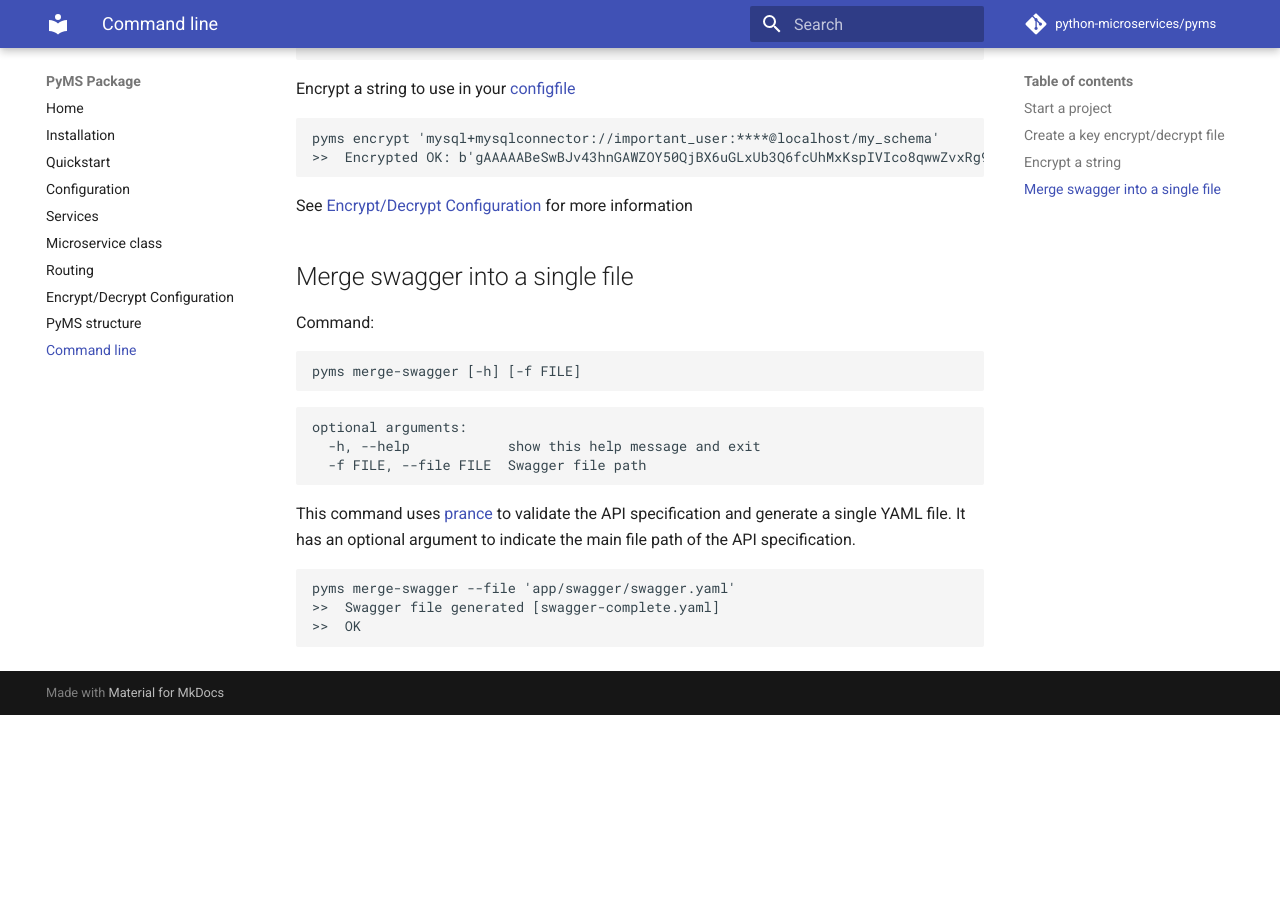
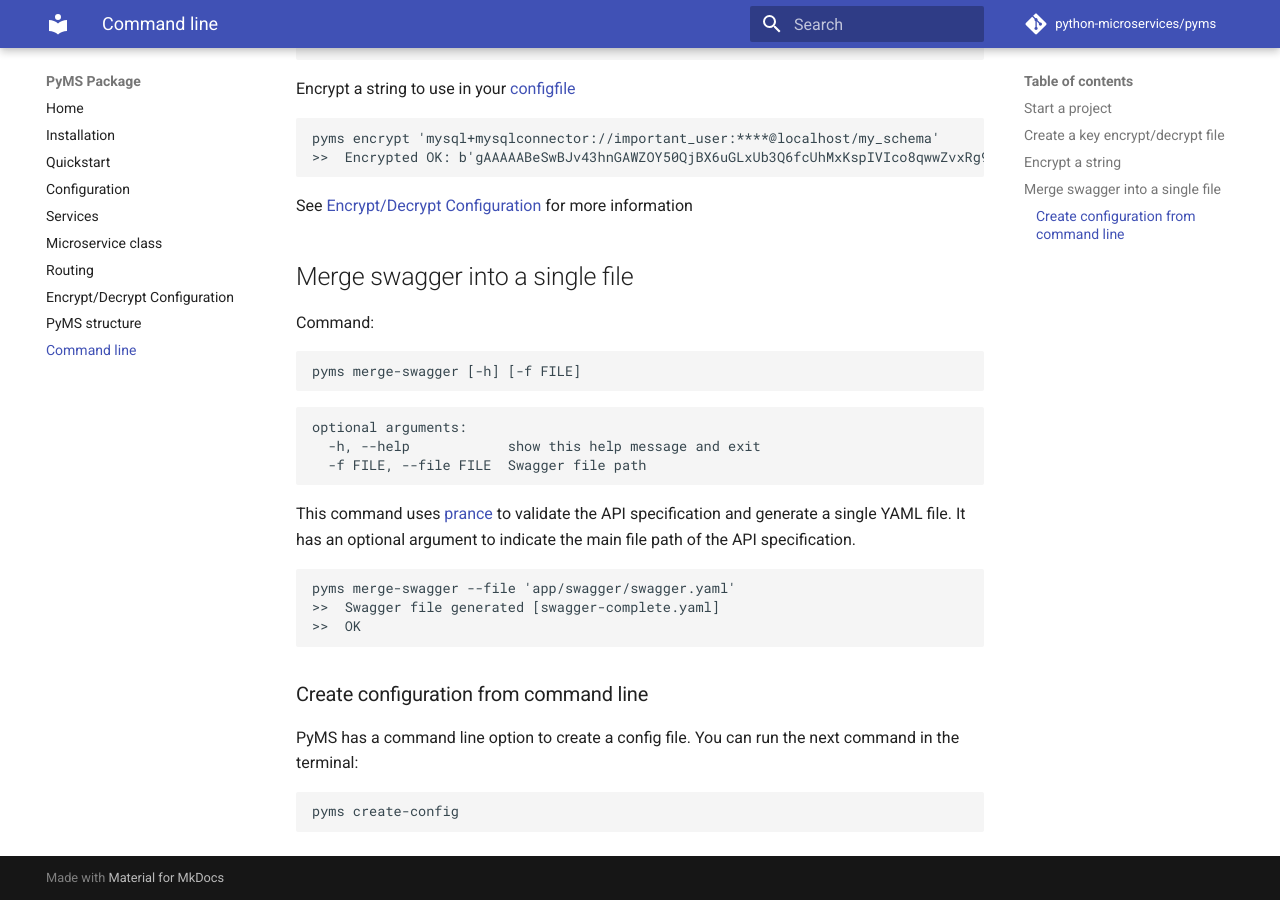
Before and after one commit to python-microservices/python-microservices.github.io, an MkDocs documentation site: the page built from docs/command_line.md, in a window 1280 px wide and 900 px high, scrolled down 1464 px. Built offline with MkDocs 1.6.1 and Material for MkDocs 9.7.7, drawn with Linux system fonts in a browser that asks for light colours; comment, search, counter and statistics services are not loaded; before the commit the page ends 2179 px from its top, so only the background shows below that.

Commit message:
docs: updated command line options
Closed issue https://github.com/python-microservices/pyms/issues/203

````diff
--- a/docs/command_line.md
+++ b/docs/command_line.md
@@ -91,3 +91,10 @@ pyms merge-swagger --file 'app/swagger/swagger.yaml'
 >>  Swagger file generated [swagger-complete.yaml]
 >>  OK
 ```
+
+### Create configuration from command line
+PyMS has a command line option to create a config file. You can run the next command in the terminal:
+
+```bash
+pyms create-config
+```
````
